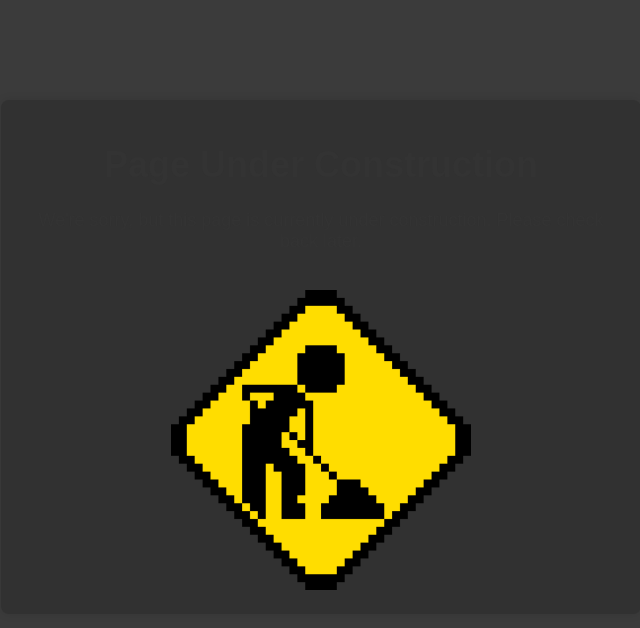
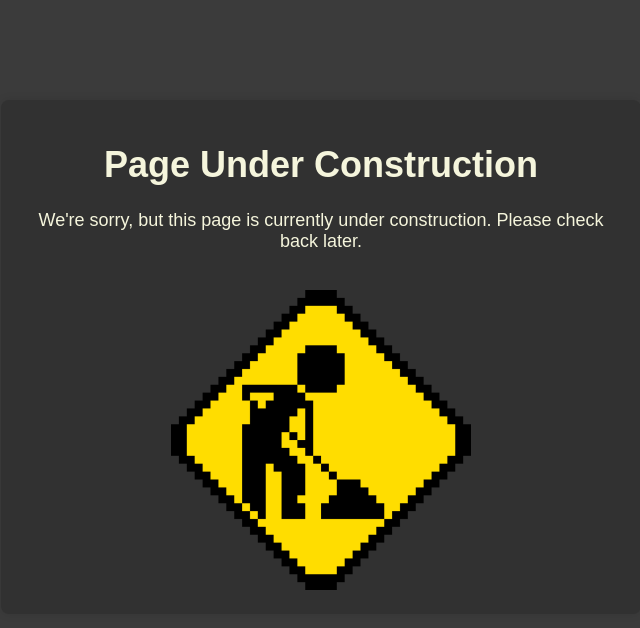
Before and after one commit to Paubp06/Paubp06.github.io, a plain HTML site: page index.html in a window 1280 px wide. Shown: the whole page, without its empty margins (319-959 px from the left). Drawn offline with Linux system fonts and the light colour scheme.

Commit message:
Update index.html

```diff
--- a/index.html
+++ b/index.html
@@ -24,9 +24,11 @@
         }
         h1 {
             font-size: 36px;
+            color: beige;
         }
         p {
             font-size: 18px;
+            color: beige;
         }
         img {
             width: 100%;
```
